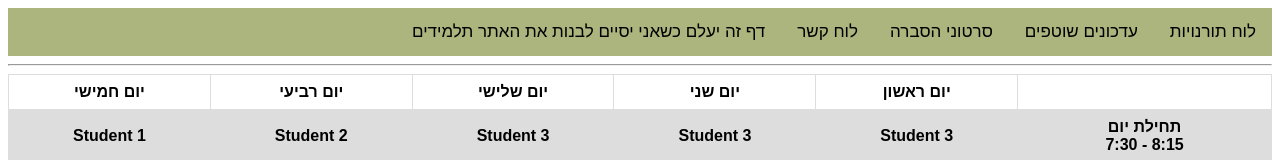
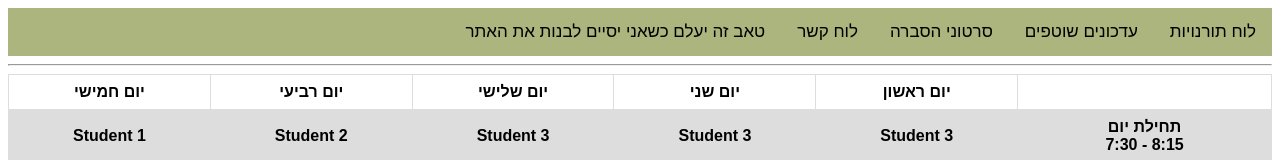
Before and after one commit to hacalbia/hacalbia.github.io, a plain HTML site: page index.html in a window 1280 px wide. Shown: the top 160 px of the page. Drawn offline with nearby package versions, Linux system fonts and the light colour scheme.

Commit message:
Update nav.html

```diff
--- a/nav.html
+++ b/nav.html
@@ -4,6 +4,6 @@
     <li><a href="/updates">עדכונים שוטפים</a></li>
     <li><a href="/exp">סרטוני הסברה</a></li>
     <li><a href="/contacts">לוח קשר</a></li>
-    <li><a href="/">דף זה יעלם כשאני יסיים לבנות את האתר תלמידים</a></li>
+    <li><a href="/">טאב זה יעלם כשאני יסיים לבנות את האתר</a></li>
   </ul>
 </div>
```
